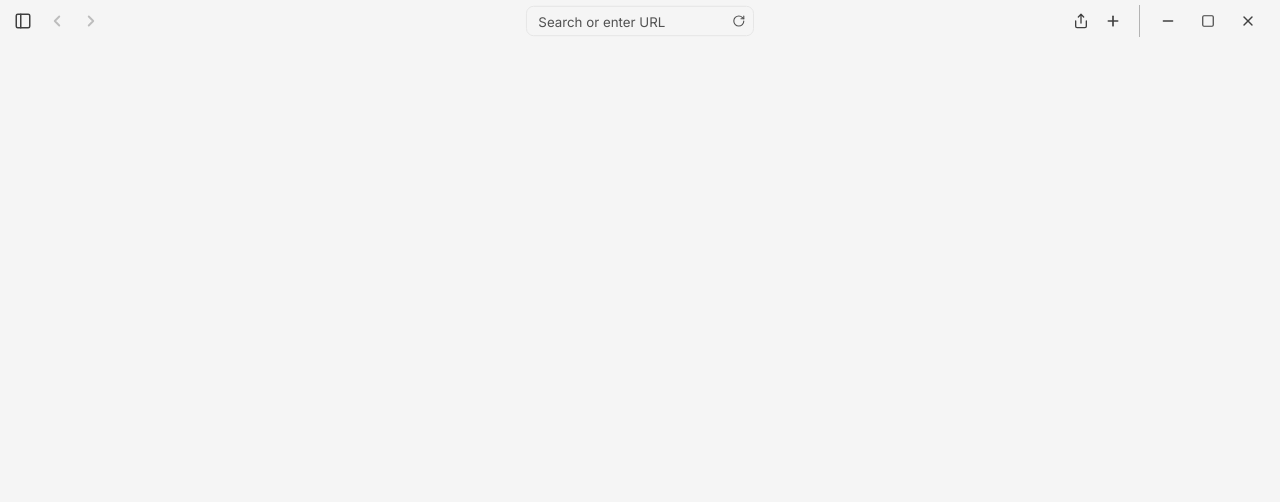
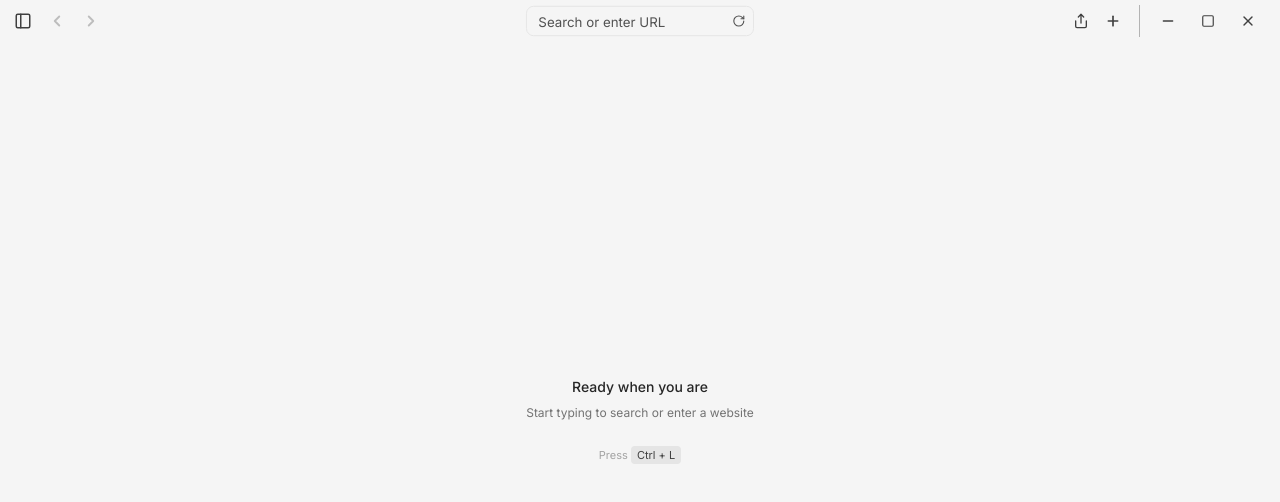
Before and after one commit to PetoKala22/BrowserFinal, a React (Vite) app: page / in a window 1280 px wide. Shown: the top 502 px of the page. Built offline with nearby package versions, Linux system fonts and the light colour scheme.

Commit message:
Commit message

```diff
--- a/src/components/Browser/BrowserContent.tsx
+++ b/src/components/Browser/BrowserContent.tsx
@@ -8,6 +8,7 @@ import React, {
 } from 'react';
 import { Tab } from '@/lib/types';
 import { HistoryPage } from './HistoryPage';
+import { NewTabPage } from './NewTabPage';
 
 interface BrowserContentProps {
   tabs: Tab[];
@@ -134,7 +135,7 @@ export const BrowserContent = forwardRef<BrowserContentHandle, BrowserContentPro
           if (isInternal) {
             if (!shouldShow) return null;
             if (tab.url === 'browser://welcome') {
-              return <div key={tab.id} className="w-full h-full"></div>;
+              return <NewTabPage key={tab.id} />;
             }
             if (tab.url === 'browser://history') {
               return <HistoryPage key={tab.id} />;
--- /dev/null
+++ b/src/components/Browser/NewTabPage.tsx
@@ -0,0 +1,23 @@
+import React from 'react';
+
+export const NewTabPage: React.FC = () => {
+  return (
+    <div className="w-full h-full flex items-center justify-center bg-neutral-100 dark:bg-neutral-900 text-neutral-900 dark:text-neutral-100">
+      <div className="text-center">
+
+        <div className="text-sm font-medium text-neutral-800 dark:text-neutral-200">
+          Ready when you are
+        </div>
+
+        <div className="mt-2 text-xs text-neutral-500 dark:text-neutral-500">
+          Start typing to search or enter a website
+        </div>
+
+        <div className="mt-6 text-[11px] text-neutral-400 dark:text-neutral-600">
+          Press <span className="px-1.5 py-0.5 rounded bg-neutral-200 dark:bg-neutral-800 text-neutral-700 dark:text-neutral-300">Ctrl + L</span>
+        </div>
+
+      </div>
+    </div>
+  );
+};
--- a/src/components/Sidebar/Sidebar.tsx
+++ b/src/components/Sidebar/Sidebar.tsx
@@ -41,7 +41,7 @@ export const Sidebar = memo<SidebarProps>(({
   return (
     <div
       className={[
-        "h-full bg-neutral-100/70 dark:bg-neutral-900/60",
+        "h-full bg-neutral-100/70 dark:bg-neutral-900/60 border-r border-t border-neutral-200 dark:border-neutral-800 rounded-tr-lg",
         "flex flex-col pt-3 pb-4 relative z-20 self-start overflow-hidden",
         "transition-[transform,opacity,width] duration-200 ease-[cubic-bezier(0.22,1,0.36,1)]",
         isOpen
```
